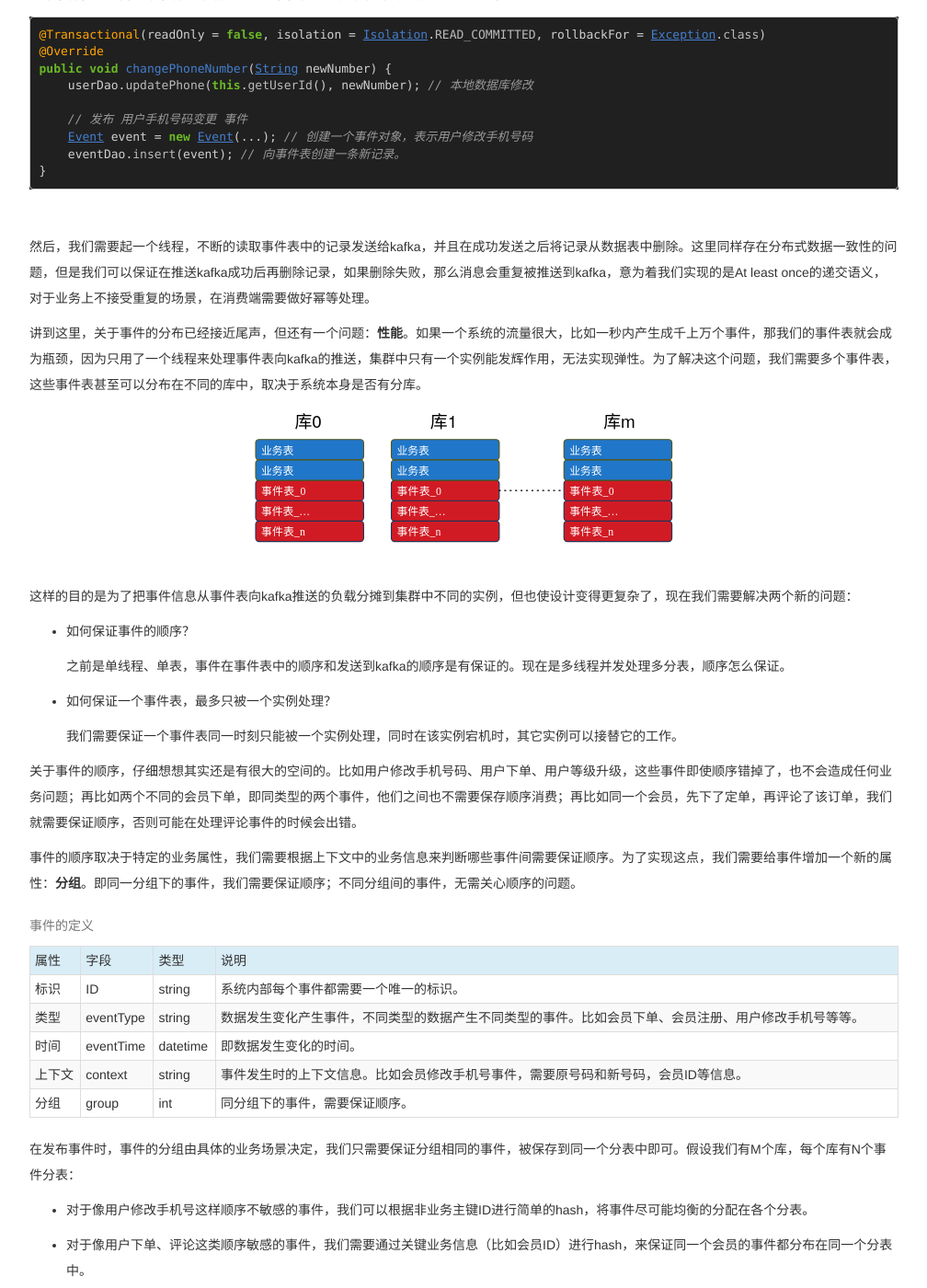
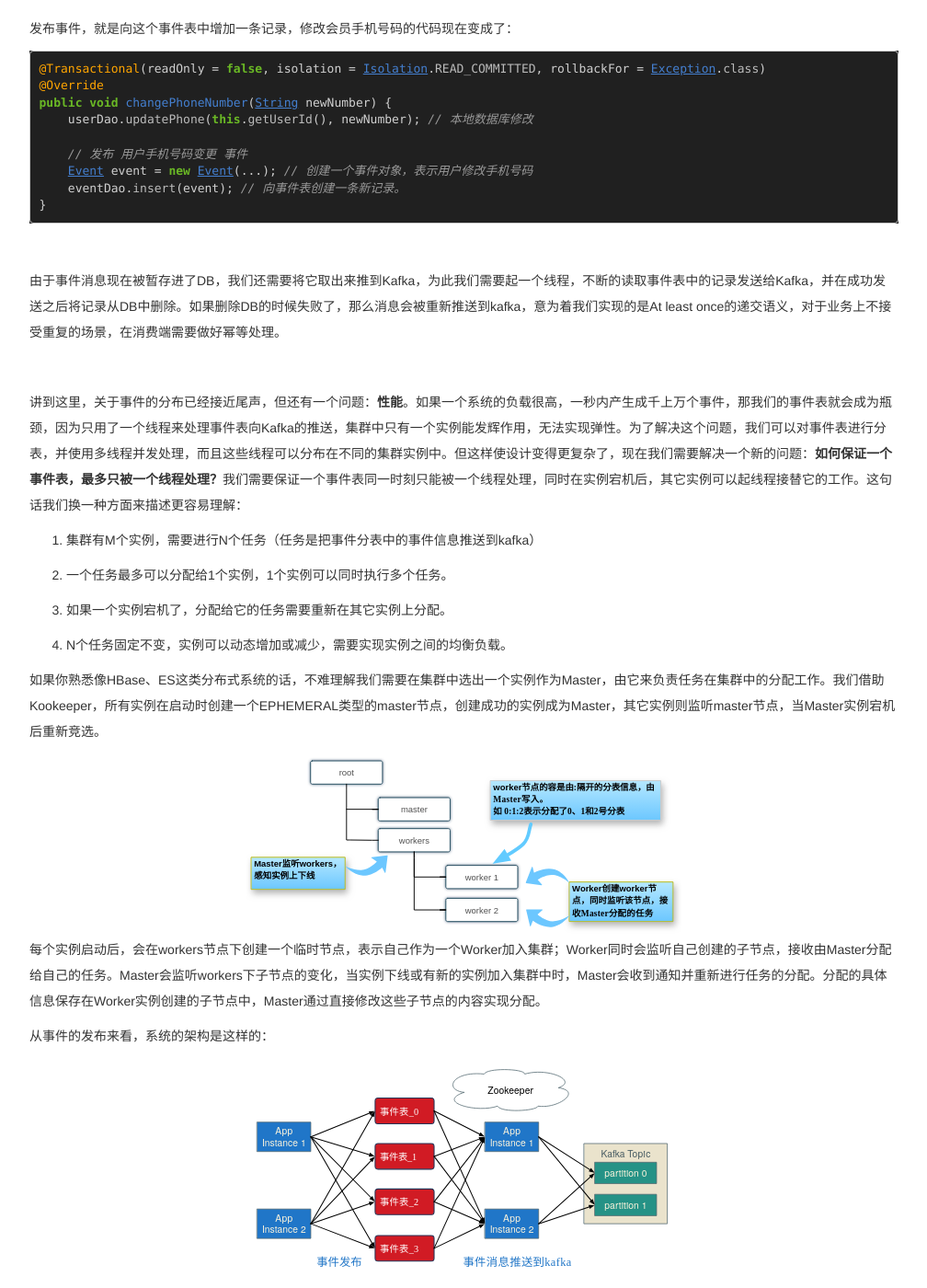
Before and after one commit to OuYangLiang/ouyangliang.github.io, a Jekyll site: the page built from _posts/2018-08-17-基于Kafka实现事件驱动架构.markdown, in a window 1280 px wide and 1400 px high, scrolled down 2313 px. Shown: the whole window at 92% size, without its empty margins (38-1046 px from the left). Built offline with Jekyll 4.4.1, drawn with Linux system fonts in a browser that asks for light colours; some of the changed text lies outside the part shown.

Commit message:
Change this doc accordingly based on the adjustment of the source code.

````diff
--- a/_posts/2018-08-17-基于Kafka实现事件驱动架构.markdown
+++ b/_posts/2018-08-17-基于Kafka实现事件驱动架构.markdown
@@ -8,7 +8,7 @@
 commentId: 2018-08-17
 ---
 
-事件驱动是一种灵活的系统设计方法，在事件驱动的系统中，当数据发生变化时系统会产生（或者说发布）一个对应的事件。系统中其它对这个事件感兴趣的部分会接收到这个事件，并进行相应的处理。事件驱动设计最大的好处在我看来有两点：一是它为系统提供了很好的扩展能力，比如我们可以对某类事件增加一个订阅者来对系统进行扩展，最主要的是我们并不需要修改任何已有的代码，它完全符合开闭原则；二是它实现了模块间的低偶合，系统间各个部分不是强依赖关系，而是通过事件把整个系统串联起来。
+事件驱动是一种灵活的系统设计方法，在事件驱动的系统中，当数据发生变化时系统会产生、发布一个对应的事件，其它对这个事件感兴趣的部分会接收到通知，并进行相应的处理。事件驱动设计最大的好处在我看来有两点：一是它为系统提供了很好的扩展能力，比如我们可以对某类事件增加一个订阅者来对系统进行扩展，最主要的是我们并不需要修改任何已有的代码，它完全符合开闭原则；二是它实现了模块间的低偶合，系统间各个部分不是强依赖关系，而是通过事件把整个系统串联起来。
 
 当然，任何事务都有两面性，事件驱动也有其不好的方面。首先，实现一套这样的系统复杂度就很高，对开发人员的要求也很高；再次，对系统的整体把控会很困难，想象一下面对几百个类别的事件，并且没有一个统一的地方可以让我们看到整个业务处理流程，会是什么心情？所以当我们决定采用事件驱动实现系统中，一定要维护好相关的文档，并保持它们的有效性。
 
@@ -20,7 +20,7 @@
 
 * 更好的容错性
 
-    想象一下电商下单的场景，会员下单，通常会锁定库存、给会员发放积分、扣减优惠券、给会员发送短信提醒等等。在同步编程模型中，任何环节出错都要能导致下单失败；但是事件驱动架构中，我们可以把业务容忍的操作（比如给会员发放积分、短信提醒）延后处理，这样整个下单操作的可靠性也能得到提升。
+    业务主流程在发布事件之后便结束了，扩展流程的延后处理可以异步不断的失败重试，直到成功为止，系统整体容错性更强。
 
 <br/>
 
@@ -49,15 +49,15 @@
 
 > [观察者模式](https://blog.csdn.net/oyl822/article/details/42875539)：定义了一种一对多的依赖关系，让多个观察者对象同时监听某一个主题对象。这个主题对象在状态发生变化时，会通知所有观察者对象，使它们能够自动更新自己。
 
-可以这么讲，观察者模式就是事件驱动的一个实现。但在是事件驱动设计的系统中直接使用观察者模式，有很多的弊端。首先，它是基于主题的，有多少类事件就需要多少个主题类，这可能会导致类爆炸；其次，观察者模式是同步实现的，这样我们可能会牺牲掉响应性和容错性等优势。
+观察者模式天生就是事件驱动的一个实现，但是直接使用它有很多的弊端。首先，它是基于主题的，有多少类事件就需要多少个主题类，这可能会导致类爆炸；其次，观察者模式是同步实现的，这样我们可能会牺牲掉响应性和容错性等优势。
 
-所以我们需要对观察者模式稍作改进，我们分别从事件发发布和消费两个方法来分析。
+所以我们需要对观察者模式稍作改进，我们分别从事件发发布和消费两个方面来分析。
 
 <br/>
 
 #### 事件的发布
 
-本文的标题是《基于Kafka实现事件驱动架构》，很明显，我们使用kafka作为消息中间件来保存事件信息。比如，修改会员手机号码的代码可能实现如下：
+本文的标题是《基于Kafka实现事件驱动架构》，很明显，我们使用kafka作为消息中间件来传递事件消息。所以，像修改会员手机号码的代码可能实现如下：
 
 ```java
 @Transactional(readOnly = false, isolation = Isolation.READ_COMMITTED, rollbackFor = Exception.class)
@@ -80,18 +80,20 @@
 
 <br/>
 
-这段代码正确吗？从逻辑上看，它完全正确。但从可靠性角度看，它是有问题的。Kafka和数据库是两个异构系统，我们不能仅仅通过一个本地事务保证他们之间的数据一致性。比如推送kafka成功了，但是在提交DB事务的时候失败（比如说事务超时滚）了呢？这样kafka中存在一个脏数据，因为本地数据库事务已经回滚了。
+这段代码正确吗？从逻辑上看，它完全正确。但从可靠性角度看它是有问题的。Kafka和数据库是两个异构系统，我们不能仅仅通过一个本地事务保证他们之间的数据一致性。例如，推送Kafka成功了，但是在提交DB事务的时候失败了呢（比如说事务超时滚）？这样kafka中就会存在一个脏数据，因为本地数据库事务已经回滚了。
 
-分布式系统数据一致性一直就是复杂的问题，常用的方案有两阶段提交、三阶段提交、zookeeper的zab协议、proxs、raft等算法，这不是本文的重点。我们采用一个简单易懂的方式来解决上面的问题。我们引入一张DB事件表，在发布事件时将事件信息存入这个事件表，包装在同一个本地事务中。
+分布式系统数据一致性一直就是复杂的问题，常用的方案有两阶段提交、三阶段提交、zookeeper的zab协议、proxs、raft等算法，这不是本文的重点。我们采用一个简单易懂的方式来解决上面的问题。我们引入一张DB事件表，在发布事件时将事件信息存入这个事件表，将事件的发布和业务处理包装在同一个本地事务中。
 
 ```sql
-CREATE TABLE IF NOT EXISTS `event_queue` (
-  `id`          bigint      NOT NULL  auto_increment COMMENT '主键',
-  `event_type`  char(12)    NOT NULL COMMENT '事件类型',
-  `event_time`  datetime    NOT NULL COMMENT '事件发生时间',
-  `context`     mediumtext  NOT NULL COMMENT '事件内容',
-  PRIMARY KEY (`id`)
-) ENGINE=InnoDB DEFAULT CHARSET=utf8 COMMENT='事件队列表';
+create table if not exists `event_queue` (
+  `id`          bigint      not null  auto_increment comment '主键',
+  `event_id`    char(32)    not null comment '事件ID',
+  `event_type`  char(12)    not null comment '事件类型',
+  `event_time`  datetime    not null comment '事件发生时间',
+  `context`     mediumtext  not null comment '事件内容',
+  primary key (`id`),
+  unique key(`event_id`)
+) engine=innodb default charset=utf8 comment='事件队列表';
 ```
 
 <br/>
@@ -112,51 +114,11 @@
 
 <br/>
 
-然后，我们需要起一个线程，不断的读取事件表中的记录发送给kafka，并且在成功发送之后将记录从数据表中删除。这里同样存在分布式数据一致性的问题，但是我们可以保证在推送kafka成功后再删除记录，如果删除失败，那么消息会重复被推送到kafka，意为着我们实现的是At least once的递交语义，对于业务上不接受重复的场景，在消费端需要做好幂等处理。
-
-讲到这里，关于事件的分布已经接近尾声，但还有一个问题：**性能**。如果一个系统的流量很大，比如一秒内产生成千上万个事件，那我们的事件表就会成为瓶颈，因为只用了一个线程来处理事件表向kafka的推送，集群中只有一个实例能发辉作用，无法实现弹性。为了解决这个问题，我们需要多个事件表，这些事件表甚至可以分布在不同的库中，取决于系统本身是否有分库。
-
-<center><img src="{{site.baseurl}}/pic/kafka-eventdriven/1.svg" width="50%"/></center>
+由于事件消息现在被暂存进了DB，我们还需要将它取出来推到Kafka，为此我们需要起一个线程，不断的读取事件表中的记录发送给Kafka，并在成功发送之后将记录从DB中删除。如果删除DB的时候失败了，那么消息会被重新推送到kafka，意为着我们实现的是At least once的递交语义，对于业务上不接受重复的场景，在消费端需要做好幂等处理。
 
 <br/>
 
-这样的目的是为了把事件信息从事件表向kafka推送的负载分摊到集群中不同的实例，但也使设计变得更复杂了，现在我们需要解决两个新的问题：
-
-* 如何保证事件的顺序？
-
-    之前是单线程、单表，事件在事件表中的顺序和发送到kafka的顺序是有保证的。现在是多线程并发处理多分表，顺序怎么保证。
-
-* 如何保证一个事件表，最多只被一个实例处理？
-
-    我们需要保证一个事件表同一时刻只能被一个实例处理，同时在该实例宕机时，其它实例可以接替它的工作。
-
-关于事件的顺序，仔细想想其实还是有很大的空间的。比如用户修改手机号码、用户下单、用户等级升级，这些事件即使顺序错掉了，也不会造成任何业务问题；再比如两个不同的会员下单，即同类型的两个事件，他们之间也不需要保存顺序消费；再比如同一个会员，先下了定单，再评论了该订单，我们就需要保证顺序，否则可能在处理评论事件的时候会出错。
-
-事件的顺序取决于特定的业务属性，我们需要根据上下文中的业务信息来判断哪些事件间需要保证顺序。为了实现这点，我们需要给事件增加一个新的属性：**分组**。即同一分组下的事件，我们需要保证顺序；不同分组间的事件，无需关心顺序的问题。
-
-<div class="row">
-<div class="col-sm-12">
-<table class="table table-bordered table-condensed table-striped text-left">
-<caption>事件的定义</caption>
-<tr class="info"><td>属性</td><td>字段</td><td>类型</td><td>说明</td></tr>
-<tr><td>标识</td><td>ID</td><td>string</td><td>系统内部每个事件都需要一个唯一的标识。</td></tr>
-<tr><td>类型</td><td>eventType</td><td>string</td><td>数据发生变化产生事件，不同类型的数据产生不同类型的事件。比如会员下单、会员注册、用户修改手机号等等。</td></tr>
-<tr><td>时间</td><td>eventTime</td><td>datetime</td><td>即数据发生变化的时间。</td></tr>
-<tr><td>上下文</td><td>context</td><td>string</td><td>事件发生时的上下文信息。比如会员修改手机号事件，需要原号码和新号码，会员ID等信息。</td></tr>
-<tr><td>分组</td><td>group</td><td>int</td><td>同分组下的事件，需要保证顺序。</td></tr>
-</table>
-</div>
-</div>
-
-在发布事件时，事件的分组由具体的业务场景决定，我们只需要保证分组相同的事件，被保存到同一个分表中即可。假设我们有M个库，每个库有N个事件分表：
-
-* 对于像用户修改手机号这样顺序不敏感的事件，我们可以根据非业务主键ID进行简单的hash，将事件尽可能均衡的分配在各个分表。
-
-* 对于像用户下单、评论这类顺序敏感的事件，我们需要通过关键业务信息（比如会员ID）进行hash，来保证同一个会员的事件都分布在同一个分表中。
-
-<br/>
-
-现在我们再来看看如何保证一个事件表，最多只被一个实例处理，同时在实例宕机后其它实例可以接替。这句话我们换一种方面来描述更容易理解：
+讲到这里，关于事件的分布已经接近尾声，但还有一个问题：**性能**。如果一个系统的负载很高，一秒内产生成千上万个事件，那我们的事件表就会成为瓶颈，因为只用了一个线程来处理事件表向Kafka的推送，集群中只有一个实例能发辉作用，无法实现弹性。为了解决这个问题，我们可以对事件表进行分表，并使用多线程并发处理，而且这些线程可以分布在不同的集群实例中。但这样使设计变得更复杂了，现在我们需要解决一个新的问题：**如何保证一个事件表，最多只被一个线程处理？**我们需要保证一个事件表同一时刻只能被一个线程处理，同时在实例宕机后，其它实例可以起线程接替它的工作。这句话我们换一种方面来描述更容易理解：
 
 1. 集群有M个实例，需要进行N个任务（任务是把事件分表中的事件信息推送到kafka）
 
@@ -164,108 +126,44 @@
 
 3. 如果一个实例宕机了，分配给它的任务需要重新在其它实例上分配。
 
-4. N个任务固定不变，实例可以动态增加或减少，最好实现实例之间的均衡负载。
+4. N个任务固定不变，实例可以动态增加或减少，需要实现实例之间的均衡负载。
 
-<br/>
+如果你熟悉像HBase、ES这类分布式系统的话，不难理解我们需要在集群中选出一个实例作为Master，由它来负责任务在集群中的分配工作。我们借助Kookeeper，所有实例在启动时创建一个EPHEMERAL类型的master节点，创建成功的实例成为Master，其它实例则监听master节点，当Master实例宕机后重新竞选。
 
-如果你熟悉像HBase、ES这类分布式系统的话，不难理解我们需要在集群中选出一个实例作为Master，由它来负责任务在集群中的分配工作。为此，我们借助zookeeper，所有实例在启动时创建一个EPHEMERAL类型的`master` znode，成功创建的实例成为Master，其它实例则监听`master` znode，当Master实例宕机时接替它的工作。
-Master的主要工作是监听`workers`这个znode，当实例下线或有新的实例加入集群中时，Master会收到通知并重新进行任务的分配。分配的具体信息保存在`workers`znode下每个子znode中，Master通过直接修改这些znode的内容实现分配。`workers`znode下每个子znode表示一个Worker，所有实例都作为Worker，启动时会在`workers znode`节点下创建一个`EPHEMERAL znode`，并监听该znode内容的变化，接收Master分配给自己的任务。如下图所示：
+<center><img src="{{site.baseurl}}/pic/kafka-eventdriven/1.svg" width="50%"/></center>
+
+每个实例启动后，会在workers节点下创建一个临时节点，表示自己作为一个Worker加入集群；Worker同时会监听自己创建的子节点，接收由Master分配给自己的任务。Master会监听workers下子节点的变化，当实例下线或有新的实例加入集群中时，Master会收到通知并重新进行任务的分配。分配的具体信息保存在Worker实例创建的子节点中，Master通过直接修改这些子节点的内容实现分配。
+
+从事件的发布来看，系统的架构是这样的：
 
 <center><img src="{{site.baseurl}}/pic/kafka-eventdriven/2.svg" width="50%"/></center>
 
 <br/>
 
-#### 事件的消费
-
-因为我们使用了Kafka作为事件消息中间件，事件的消费相对来说就简单很多了。每个实例在启动时启一个Kafka Consumer即可，像实例间的负载、可用性等问题，Kafka已经帮我们解决了，我们只需要从kafka中获取事件消息，并通知相应的订阅者即可。
-
-<center><img src="{{site.baseurl}}/pic/kafka-eventdriven/3.svg" width="60%"/></center>
+这里有个细节需要说明：**因为Kafka只保证partition级别的有序性，我们的事件分表数必须大于或等于partition的数量，否则事件的顺序得不到保证**。
 
 <br/>
 
-订阅者需要实现`BaseSubscriber`接口，另外在启动时，需要把事件与订阅者的关系维护在SubscriberConfig类中：
+#### 事件的消费
 
-```java
-@Autowired
-private SubscriberConfig config;
+事件发布的时候，一个应用中所有的事件消息都推送给同一个Kafka Topic。但在消费的时候，应用可以订阅多个Topic，这些Topic可以是自己的，也可以是其它应用的事件。这样就通过事件把不同的应用都集成起来了。在消费端看来，架构如下所示：
 
-@Autowired
-private EventConsumer consumer;
-
-@Override
-public void onApplicationEvent(ContextRefreshedEvent event) {
-    if (event.getApplicationContext().getParent() == null) {
-        config.addSubscriber("Event Type", new Sub1());
-
-        Thread kafkaConsumer = new Thread(consumer);
-        kafkaConsumer.start();
-
-        ...
-    }
-}
-```
+<center><img src="{{site.baseurl}}/pic/kafka-eventdriven/3.svg" width="50%"/></center>
 
 <br/>
 
-就像前面所说的，`EventConsumer`是一个简单的线程，从kafka中获取事件消息，并通知相应的订阅者：
+因为我们使用了Kafka作为事件消息中间件，事件的消费简单很多。每个实例在启动时启一个Kafka Consumer即可，像实例间的负载、可用性、故障转移等等问题，Kafka已经帮我们解决了，我们只需要从Kafka中获取事件消息，并通知相应的订阅者即可。
 
-```java
-public class EventConsumer implements Runnable{
-
-    @Autowired
-    private SubscriberConfig config;
-
-    @Autowired
-    private Configuration cfg;
-
-    private KafkaConsumer<String, String> consumer;
-
-    @Override
-    public void run() {
-        Properties props = new Properties();
-        props.put(ConsumerConfig.BOOTSTRAP_SERVERS_CONFIG, cfg.getKafkaAddrs());
-        props.put(ConsumerConfig.GROUP_ID_CONFIG, cfg.getKafkaConsumerGroup());
-        props.put(ConsumerConfig.KEY_DESERIALIZER_CLASS_CONFIG, "org.apache.kafka.common.serialization.StringDeserializer");
-        props.put(ConsumerConfig.VALUE_DESERIALIZER_CLASS_CONFIG, "org.apache.kafka.common.serialization.StringDeserializer");
-        props.put(ConsumerConfig.AUTO_OFFSET_RESET_CONFIG, "earliest");
-        consumer = new KafkaConsumer<>(props);
-
-        try {
-            consumer.subscribe(Arrays.asList(cfg.getKafkaTopic()));
-
-            while (!Thread.currentThread().isInterrupted()) {
-                ConsumerRecords<String, String> records = consumer.poll(Long.MAX_VALUE);
-                for (ConsumerRecord<String, String> record : records) {
-                    Event event = Event.fromJson(record.value());
-                    List<BaseSubscriber> subs = config.getSubscribers(event.getEventType());
-                    for (BaseSubscriber sub : subs) {
-                        sub.onEvent(event);
-                    }
-                }
-            }
-        } catch (WakeupException e) {
-            // ignore for shutdown
-        } finally {
-            consumer.close();
-        }
-    }
-
-    public void wake() {
-        if (null != consumer) {
-            this.consumer.wakeup();
-        }
-    }
-
-}
-```
+<center><img src="{{site.baseurl}}/pic/kafka-eventdriven/4.svg" width="50%"/></center>
 
 <br/>
 
-整体系统架构如下所示：
+订阅者需要实现`BaseSubscriber`接口，另外在启动时，需要把事件与订阅者的关系维护在`SubscriberConfig`类中：
 
-<center><img src="{{site.baseurl}}/pic/kafka-eventdriven/4.svg" width="70%"/></center>
-
-<br/>
+```java
+BaseSubscriber sub = ... // your implementation
+SubscriberConfig.instance().addSubscriber("event_type", sub);
+```
 
 系统整体的设计是面向扩展的，我们可以通过调整集群应用实例数、事件表分表数量和kafka partitions数量来提高系统整体的吞吐量。事件表分表越多，事件消息从DB到kafka的延迟就更低；应用实例越多，系统单位时间内能承受的事件上限也越多，另外也能更好的负载kafka消息的消费。
 
@@ -275,7 +173,7 @@
 
 ---
 
-*附上完整源码地址*：[https://github.com/OuYangLiang/kafka-based-event-driven](https://github.com/OuYangLiang/kafka-based-event-driven)，目前只支持了分表，还不支持分库。
+*附上完整源码地址*：[https://github.com/OuYangLiang/libevent](https://github.com/OuYangLiang/libevent)，目前只支持了分表，还不支持分库。
 
 这里我们只对部分核心代码作一个简单的介绍：
 
@@ -283,6 +181,6 @@
 
 `EventSubmitter`是一个线程，负责把事件表中的事件信息推送到Kafka broker。初始化时需要传入一个int参数，表示处理哪一个事件分表。它被实现成一个响应中断的线程，因为当Master重新分配任务后，Worker需要先停掉当前进行中的任务。
 
-`Master`类是Master实例的主要实现。实例在启动时会调`Master`类的`start`方法，Master实例监听workers节点，当有新实例加入或实例下线时，Master实例会调用`onWorkerChange`方法进行重新分析，`onWorkerChange`方法实现了一个简单的分配算法，只有任务变更的Worker实例会收到分配通知。
+`Master`类是Master实例的主要实现。实例在启动时会调`Master`类的`start`方法，Master实例监听workers节点，当有新实例加入或实例下线时，Master实例会调用`onWorkerChange`方法进行重新分配，`onWorkerChange`方法实现了一个简单的分配算法，只有任务变更的Worker实例会收到分配通知。
 
 `Worker`类是Worker实例的主要实现，实例在启动时会调`Worker`类的`start`方法。集群中的每一个实例都是Worker，会在workers节点下创建一个临时的节点表示自己，同时监听该节点，接受Master分配给自己的任务。当Worker接收到分配通知时，会先停止当前在运行的所有任务，再根据worker节点的内容开始执行新分配的任务。
````
Also changed, not shown: other parts of _posts/2018-08-17-基于Kafka实现事件驱动架构.markdown (+1 -1 lines), pic/kafka-eventdriven/1.svg, pic/kafka-eventdriven/2.svg, pic/kafka-eventdriven/3.svg, pic/kafka-eventdriven/4.svg, 1 other file.
